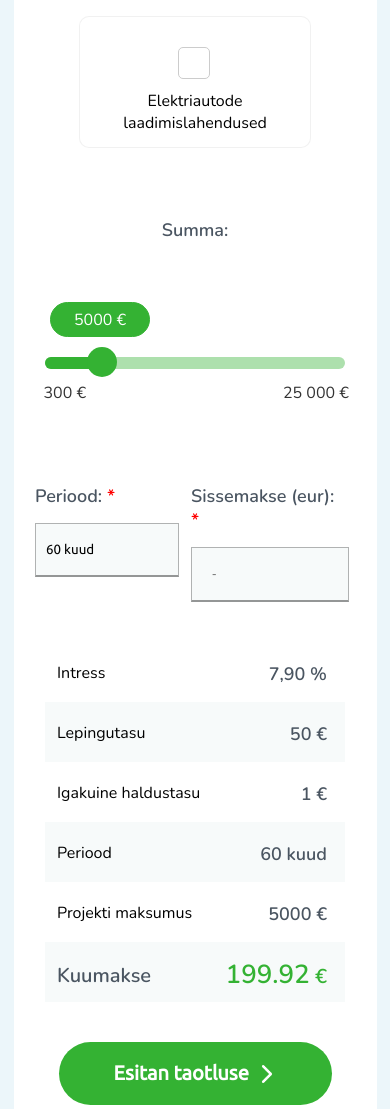
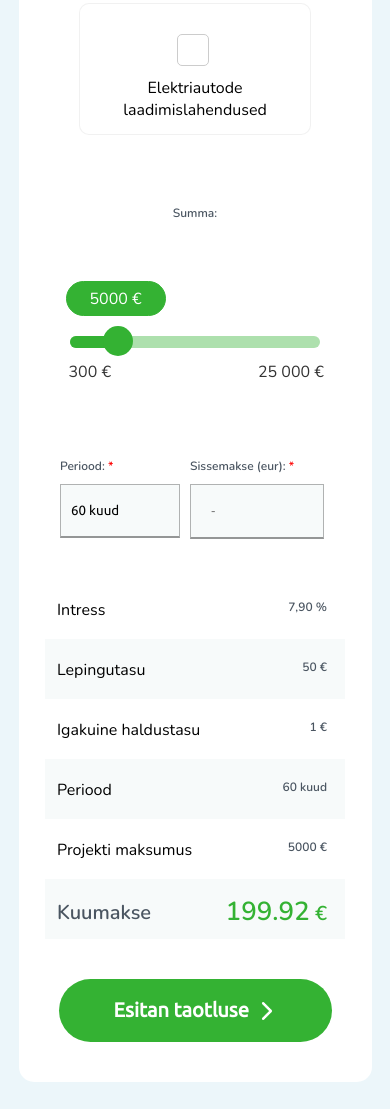
Before and after one commit to TeetSimson/EestiEnergiaDashboard, a plain HTML site: page index.html in a window 390 px wide. Shown: the part 891-2000 px from the top of the page. Drawn offline with nearby package versions, Linux system fonts and the light colour scheme.

Commit message:
Iphone SE fix

```diff
--- a/Styles/Checkboxes.css
+++ b/Styles/Checkboxes.css
@@ -82,3 +82,9 @@
     -ms-transform: rotate(45deg);
     transform: rotate(45deg);
   }
+
+  @media only screen and (max-width:470px) {
+    .checkmark {
+      margin-left: 42%;
+    }
+}
--- a/Styles/Style.css
+++ b/Styles/Style.css
@@ -117,7 +117,7 @@ button:hover {
     background-color: #60c760;
 }
 
-strong {
+.RedStar {
     color: red;
 }
 
@@ -156,6 +156,10 @@ strong {
     .WhiteBox{
         padding: 50px;
     }
+
+    h2{
+        font-size: 15px;
+    }
 }
 
 @media only screen and (max-width:470px) {
@@ -164,7 +168,22 @@ strong {
         min-width: 300px;
     }
 
-    .WhiteBox{
+    .WhiteBox {
         padding: 45px;
     }
 }
+
+@media only screen and (max-width:470px) {
+    .SliderBox {
+        width: 250px;
+        min-width: 200px;
+    }
+
+    .WhiteBox {
+        padding: 40px;
+    }
+
+    h2{
+        font-size: 12px;
+    }
+}
--- a/index.html
+++ b/index.html
@@ -139,7 +139,7 @@
                     </script>
                 </div>
                 <div class="Period">
-                    <h2>Periood: <strong>*</strong></h2>
+                    <h2>Periood: <strong class="RedStar">*</strong></h2>
 
                     <select name="PeriodDrop"
                         id="PeriodDrop"
@@ -171,7 +171,7 @@
                     </select>
                 </div>
                 <div class="Deposit">
-                    <h2>Sissemakse (eur): <strong>*</strong></h2>
+                    <h2>Sissemakse (eur): <strong class="RedStar">*</strong></h2>
                     <input type="number"
                         id="DepositInput"
                         min="0" max="25000"
```
